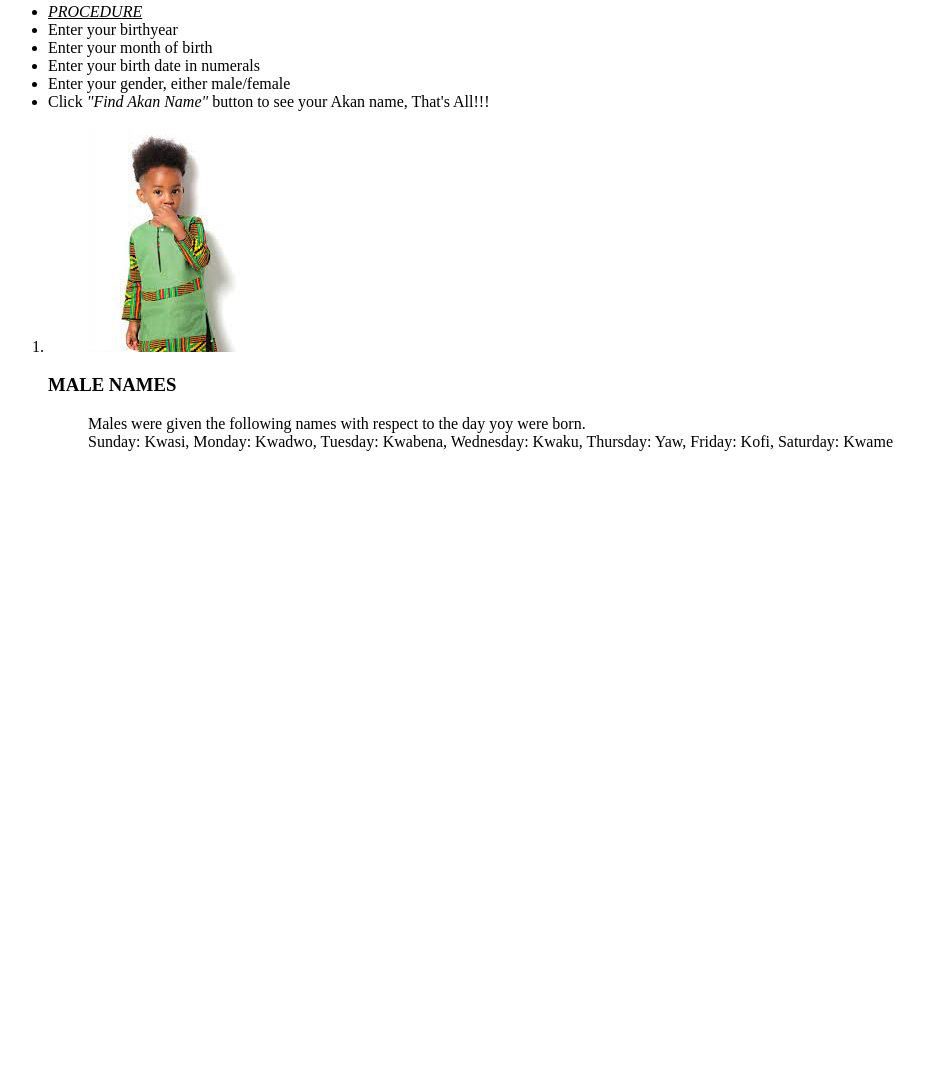
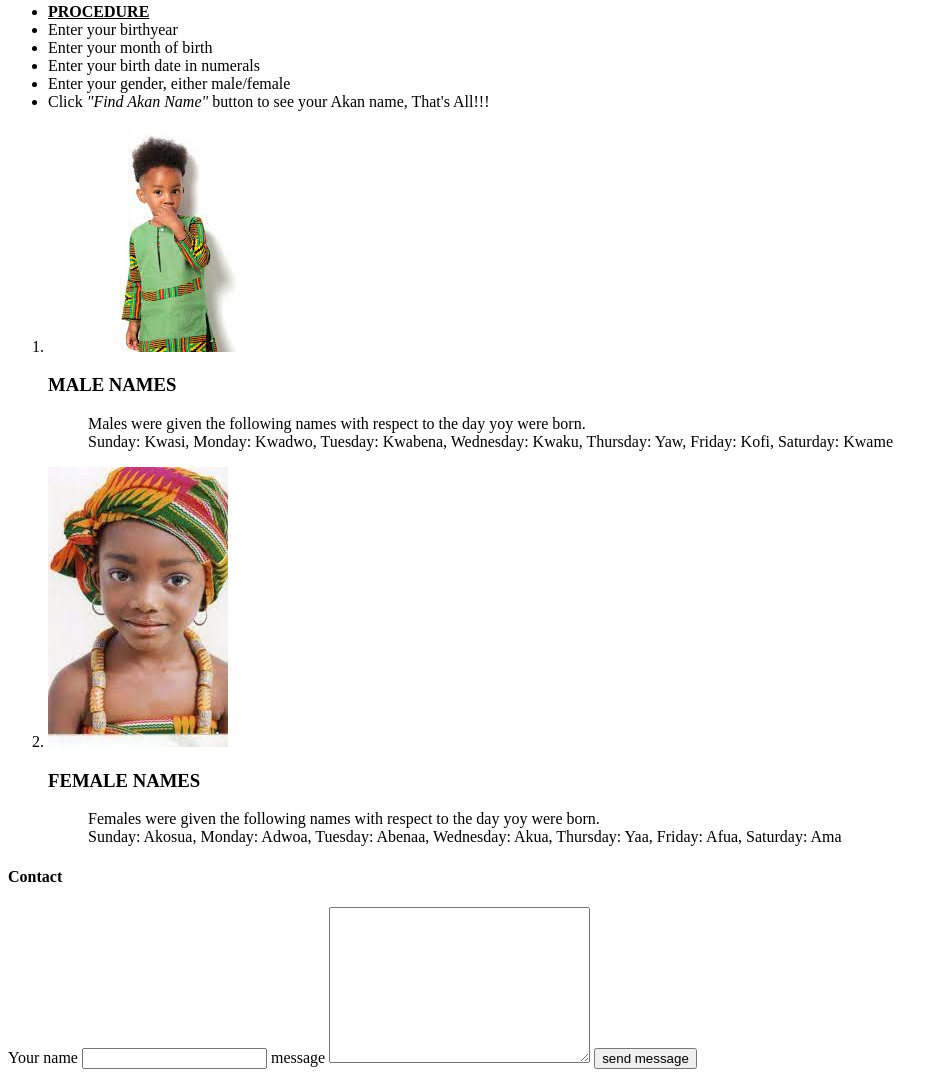
Before and after one commit to nazarena254/akan.github.io, a plain HTML site: page index.html in a window 1280 px wide. Shown: the part 527-1604 px from the top of the page, without its empty margins (0-948 px from the left). Before the commit the page ends 994 px from the top, so only its background shows below. Drawn offline with Linux system fonts and the light colour scheme.

Commit message:
It will add contact section

```diff
--- a/index.html
+++ b/index.html
@@ -54,7 +54,7 @@
     <section class="procedure">
         <div class="container">
             <ul class="procedure-list">
-                <li class="list" id="headinglist"><em> <u>PROCEDURE</u> </em></li>
+                <li class="list" id="headinglist"><b> <u>PROCEDURE</u> </b></li>
                 <li class="list"> Enter your birthyear</li>
                 <li class="list">Enter your month of birth</li>
                 <li class="list">Enter your birth date in numerals</li>
@@ -73,8 +73,29 @@
                     <blockquote> Males were given the following names with respect to the day yoy were born.<br> Sunday: Kwasi, Monday: Kwadwo, Tuesday: Kwabena, Wednesday: Kwaku,
                     Thursday: Yaw, Friday: Kofi, Saturday: Kwame  </blockquote>
                 </li>
+                <li class="akan-names">
+                    <img class="girl" src="images/girl.png" alt="girl">
+                    <h3>FEMALE NAMES</h3>
+                    <blockquote> Females were given the following names with respect to the day yoy were born.<br>Sunday: Akosua,   Monday: Adwoa,   Tuesday: Abenaa,   Wednesday: Akua,
+                    Thursday: Yaa,   Friday: Afua,   Saturday: Ama  </blockquote>
+                </li>
+            </ol>
+        </div>
+    </section>
 
-            </ol>
+    <a name="bottom"></a>
+    <section class="contact-section">
+        <div class="container">
+            <form action="">
+                <h4 >Contact</h4>
+                <label for="name">Your name</label>
+                <input type="text" id="name" name="name">
+
+                <label for="message">message</label>
+                <textarea id="message" name="message" cols="30" rows="10"></textarea>
+
+                <input type="submit" class="send-message" value="send message">
+            </form>
         </div>
     </section>
 
```
